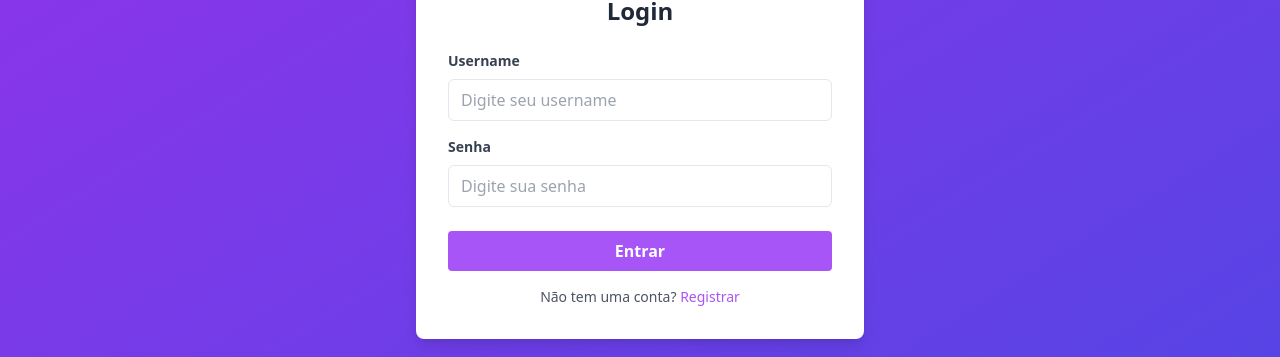
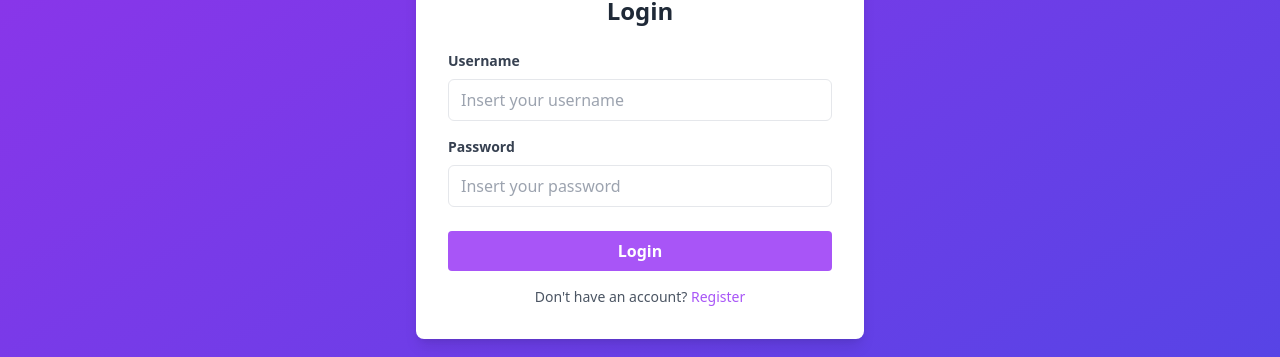
Before and after one commit to kirksahdo/chatbox-rsa, a React (Create React App) app in the folder front-end/: page /login in a window 1280 px wide. Shown: the part 249-606 px from the top of the page. Built offline with nearby package versions, Linux system fonts and the light colour scheme.

Commit message:
style: change login and register page language

```diff
--- a/front-end/src/pages/Login.tsx
+++ b/front-end/src/pages/Login.tsx
@@ -3,7 +3,7 @@ import AuthController from "../controllers/AuthController";
 import { useToast } from "../hooks/useToast";
 import { useAuth } from "../hooks/useAuth";
 import { useLoading } from "../hooks/useLoading";
-import { decryptPrivateKey, encryptPrivateKey } from "../utils/crypto";
+import { decryptPrivateKey } from "../utils/crypto";
 
 const Login = () => {
   // States
@@ -89,7 +89,7 @@ const Login = () => {
             value={username}
             onChange={(e) => setUsername(e.target.value)}
             className="w-full px-3 py-2 border rounded-md text-gray-800 focus:outline-none focus:ring-2 focus:ring-purple-500 transition duration-300 ease-in-out"
-            placeholder="Digite seu username"
+            placeholder="Insert your username"
           />
         </div>
         <div className="mb-6">
@@ -97,7 +97,7 @@ const Login = () => {
             className="block text-gray-700 text-sm font-bold mb-2"
             htmlFor="password"
           >
-            Senha
+            Password
           </label>
           <input
             id="password"
@@ -105,7 +105,7 @@ const Login = () => {
             value={password}
             onChange={(e) => setPassword(e.target.value)}
             className="w-full px-3 py-2 border rounded-md text-gray-800 focus:outline-none focus:ring-2 focus:ring-purple-500 transition duration-300 ease-in-out"
-            placeholder="Digite sua senha"
+            placeholder="Insert your password"
           />
         </div>
         <div className="flex items-center justify-between">
@@ -113,14 +113,14 @@ const Login = () => {
             onClick={handleLogin}
             className="bg-purple-500 w-full hover:bg-purple-900 text-white font-bold py-2 px-4 rounded focus:outline-none focus:ring-2 focus:ring-purple-500 transition duration-300 ease-in-out transform hover:scale-105"
           >
-            Entrar
+            Login
           </button>
         </div>
         <div className="text-center mt-4">
           <p className="text-sm text-gray-600">
-            Não tem uma conta?{" "}
+            Don't have an account?{" "}
             <a href="/register" className="text-purple-500 hover:underline">
-              Registrar
+              Register
             </a>
           </p>
         </div>
--- a/front-end/src/pages/Register.tsx
+++ b/front-end/src/pages/Register.tsx
@@ -21,8 +21,16 @@ const Register: React.FC = () => {
       addToast("The username is required", "danger");
       return;
     }
+    if (username.indexOf(" ") >= 0) {
+      addToast("The username can't have blank spaces", "danger");
+      return;
+    }
     if (password !== confirmPassword) {
       addToast("The passwords does'nt match", "danger");
+      return;
+    }
+    if (image.trim().length === 0) {
+      addToast("The profile image is required", "danger");
       return;
     }
     registerUser();
@@ -39,6 +47,7 @@ const Register: React.FC = () => {
         encrypted_private_key: encriptedPrivateKey,
         password: password,
         public_key: publicKey,
+        profile_image: dataUri,
       });
 
       addToast("User registered successfully", "success");
@@ -89,13 +98,11 @@ const Register: React.FC = () => {
     <div className="min-h-screen flex items-center justify-center bg-gradient-to-br from-purple-600 to-indigo-600 p-4">
       <div className="bg-white shadow-lg rounded-lg p-8 max-w-md w-full">
         <h2 className="text-2xl font-semibold text-center text-gray-800">
-          Registrar
+          Register
         </h2>
 
         <div className="mt-4">
-          <label className="block text-gray-600 text-sm mb-2">
-            Nome de Usuário
-          </label>
+          <label className="block text-gray-600 text-sm mb-2">Username</label>
           <input
             className="w-full px-3 py-2 border rounded-md text-gray-800 focus:outline-none focus:ring-2 focus:ring-purple-500 transition duration-300 ease-in-out"
             type="text"
@@ -114,11 +121,11 @@ const Register: React.FC = () => {
         </div>
 
         <div className="mt-4">
-          <label className="block text-gray-600 text-sm mb-2">Senha</label>
+          <label className="block text-gray-600 text-sm mb-2">Password</label>
           <input
             className="w-full px-3 py-2 border rounded-md text-gray-800 focus:outline-none focus:ring-2 focus:ring-purple-500 transition duration-300 ease-in-out"
             type="password"
-            placeholder="Senha"
+            placeholder="Password"
             value={password}
             onChange={(e) => setPassword(e.target.value)}
           />
@@ -126,12 +133,12 @@ const Register: React.FC = () => {
 
         <div className="mt-4">
           <label className="block text-gray-600 text-sm mb-2">
-            Confirmar Senha
+            Confirm Password
           </label>
           <input
             className="w-full px-3 py-2 border rounded-md text-gray-800 focus:outline-none focus:ring-2 focus:ring-purple-500 transition duration-300 ease-in-out"
             type="password"
-            placeholder="Confirmar Senha"
+            placeholder="Confirm Password"
             value={confirmPassword}
             onChange={(e) => setConfirmPassword(e.target.value)}
           />
@@ -142,14 +149,14 @@ const Register: React.FC = () => {
             className="bg-purple-500 w-full hover:bg-purple-900 text-white font-bold py-2 px-4 rounded focus:outline-none focus:ring-2 focus:ring-purple-500 transition duration-300 ease-in-out transform hover:scale-105"
             onClick={handleRegister}
           >
-            Registrar
+            Register
           </button>
         </div>
 
         <p className="mt-4 text-center text-sm text-gray-500">
-          Já tem uma conta?{" "}
+          Already have an account?{" "}
           <a href="/" className="text-purple-500 hover:underline">
-            Entre aqui
+            Login here
           </a>
         </p>
       </div>
```
